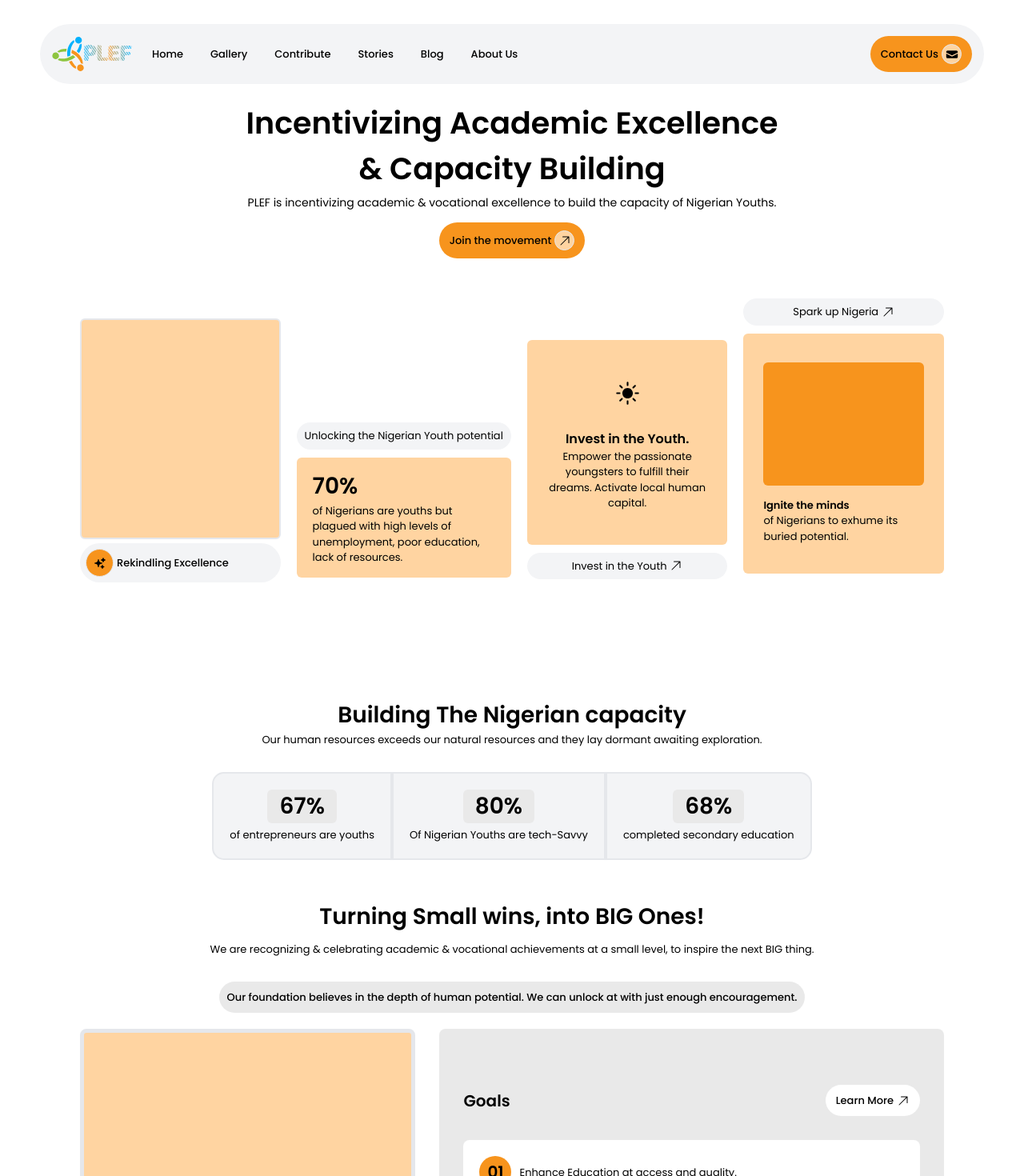
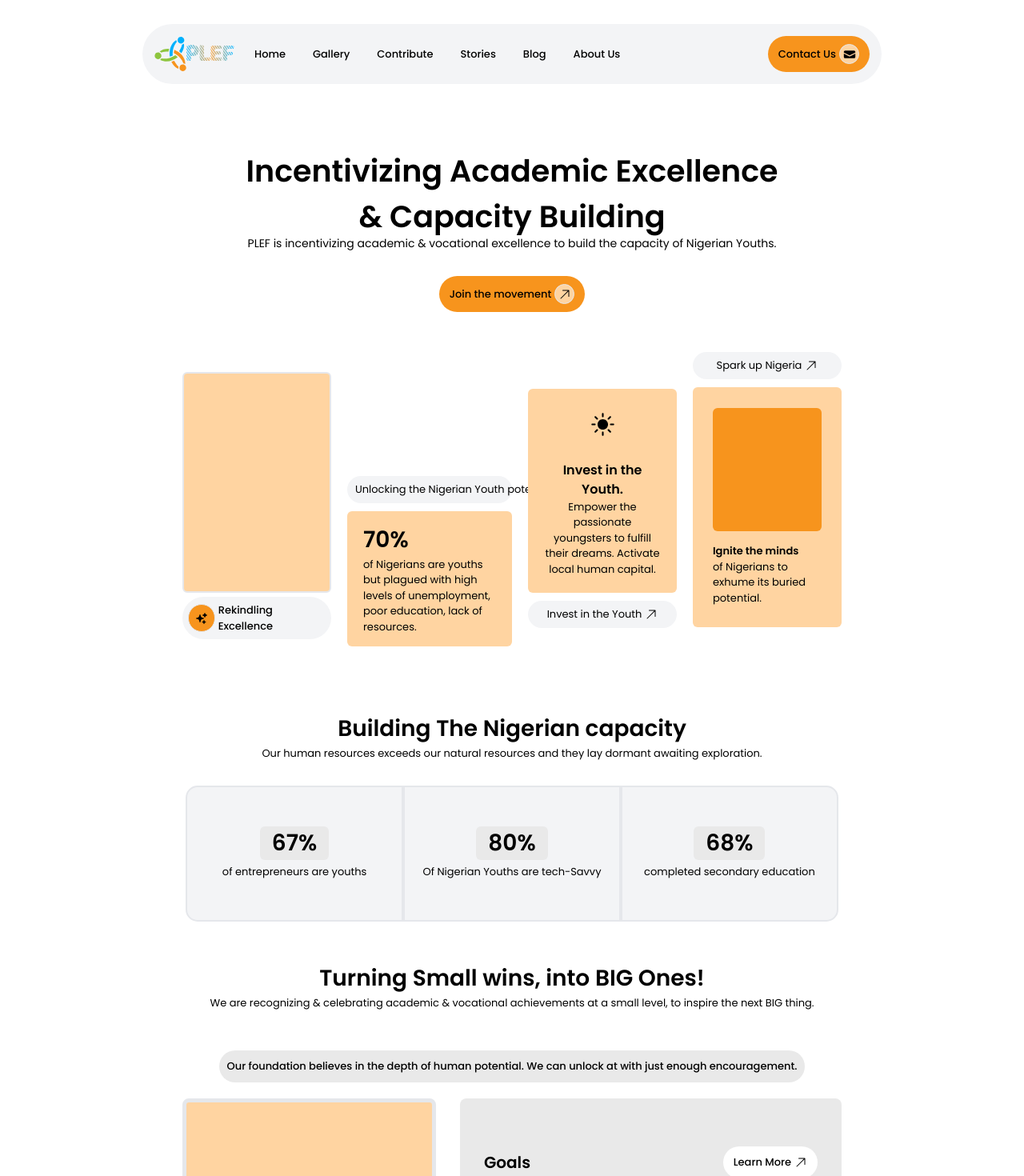
Before and after one commit to KenUdoudo/company, a React (Vite) app: page / in a window 1280 px wide. Shown: the top 1470 px of the page at 80% size. Built offline with nearby package versions, Linux system fonts and the light colour scheme.

Commit message:
more corrections

```diff
--- a/src/App.jsx
+++ b/src/App.jsx
@@ -21,7 +21,7 @@ function App() {
   };
   return (
     <Router>
-      <div className="px-[20px] lg:px-[50px] font-monts max-w-[1280px] mx-auto">
+      <div className="px-[20px] lg:px-[50px] font-monts max-w-[1024px] mx-auto">
         <div className="flex flex-row justify-between items-center bg-white md:bg-gray-100 rounded-full px-[15px] py-[15px] mt-[10px] md:mt-[30px] w-full">
           <div className="flex items-center gap-[10px]">
             <div className=" w-[100px]">
--- a/src/components/Home/section1.jsx
+++ b/src/components/Home/section1.jsx
@@ -3,17 +3,17 @@ import { IoIosSunny } from "react-icons/io";
 import { HiSparkles } from "react-icons/hi2";
 const Section1 = () => {
   return (
-    <div className="mt-[40px] md:mt-[20px]">
-      <div className="flex flex-col justify-center items-center text-center gap-y-[4px]">
+    <div className="mt-[40px] md:mt-[80px]">
+      <div className="flex flex-col justify-center items-center text-center">
         <p className="text-[38px] font-[600]">
           Incentivizing Academic Excellence <br className="hidden md:block" /> &
           Capacity Building
         </p>
-        <p className="px-[30px] md:px-[80px] text-[14px]">
+        <p className="px-[30px] md:px-[80px] text-[14px] md:mt-[-5px]">
           PLEF is incentivizing academic & vocational excellence to build the
           capacity of Nigerian Youths.
         </p>
-        <div className="flex flex-row justify-center items-center gap-[4px] rounded-full px-[13px] py-[10px] bg-[#F7941D] cursor-pointer mt-[10px]">
+        <div className="flex flex-row justify-center items-center gap-[4px] rounded-full px-[13px] py-[10px] bg-[#F7941D] cursor-pointer mt-[30px]">
           <p className="text-[13px] font-[500]">Join the movement</p>
           <div className="h-[25px] w-[25px] rounded-full border-[1px] bg-[#FFD4A1] flex justify-center items-center">
             <HiArrowUpRight />
--- a/src/components/Home/section2.jsx
+++ b/src/components/Home/section2.jsx
@@ -1,6 +1,6 @@
 const Section2 = () => {
   return (
-    <div className=" mt-[50px]">
+    <div className="w-full">
       <div className="text-center">
         <p className="text-[28px] font-semibold">
           Building The Nigerian capacity
@@ -11,8 +11,8 @@ const Section2 = () => {
         </p>
       </div>
 
-      <div className="flex flex-row justify-center px-[20px] lg:px-[50px] mt-[30px]">
-        <div className="border-[2px] rounded-l-[15px] flex flex-col justify-center items-center text-center bg-gray-100 gap-[5px] px-[20px] py-[20px]">
+      <div className="flex flex-row w-full h-[170px] justify-center px-[20px] lg:px-[50px] mt-[30px]">
+        <div className="border-[2px] rounded-l-[15px] w-[33%] flex flex-col justify-center items-center text-center bg-gray-100 gap-[5px] px-[20px] py-[20px]">
           <p className="text-[20px] md:text-[28px] font-semibold bg-[#E9E9E9] px-[15px] rounded-md">
             67%
           </p>
@@ -20,7 +20,7 @@ const Section2 = () => {
             of entrepreneurs are youths
           </p>
         </div>
-        <div className="border-[2px] flex flex-col justify-center items-center text-center bg-gray-100 gap-[5px] px-[20px] py-[20px]">
+        <div className="border-[2px] w-[33%] flex flex-col justify-center items-center text-center bg-gray-100 gap-[5px] px-[20px] py-[20px]">
           <p className="text-[20px] md:text-[28px] font-semibold bg-[#E9E9E9] px-[15px] rounded-md">
             80%
           </p>
@@ -28,7 +28,7 @@ const Section2 = () => {
             Of Nigerian Youths are tech-Savvy
           </p>
         </div>
-        <div className="border-[2px] rounded-r-[15px] flex flex-col justify-center items-center text-center bg-gray-100 gap-[5px] px-[20px] py-[20px]">
+        <div className="border-[2px] w-[33%] rounded-r-[15px] flex flex-col justify-center items-center text-center bg-gray-100 gap-[5px] px-[20px] py-[20px]">
           <p className="text-[20px] md:text-[28px] font-semibold bg-[#E9E9E9] px-[15px] rounded-md">
             68%
           </p>
--- a/src/components/Home/section3.jsx
+++ b/src/components/Home/section3.jsx
@@ -2,15 +2,15 @@ import { HiArrowUpRight } from "react-icons/hi2";
 const Section3 = () => {
   return (
     <div className="mt-[50px]">
-      <div className="text-center flex flex-col justify-center items-center gap-[10px]">
+      <div className="text-center flex flex-col justify-center items-center">
         <p className="text-[28px] font-semibold">
           Turning Small wins, into BIG Ones!
         </p>
         <p className="text-[13px]">
           We are recognizing & celebrating academic & vocational achievements at
-          a small level, to inspire the next BIG thing.{" "}
+          a small level, to inspire the next BIG thing.
         </p>
-        <p className="text-[13px] font-medium rounded-lg md:rounded-full px-[10px] py-[10px] bg-[#E9E9E9] mt-[20px]">
+        <p className="text-[13px] font-medium rounded-lg md:rounded-full px-[10px] py-[10px] bg-[#E9E9E9] mt-[50px]">
           Our foundation believes in the depth of human potential. We can unlock
           at with just enough encouragement.
         </p>
```
